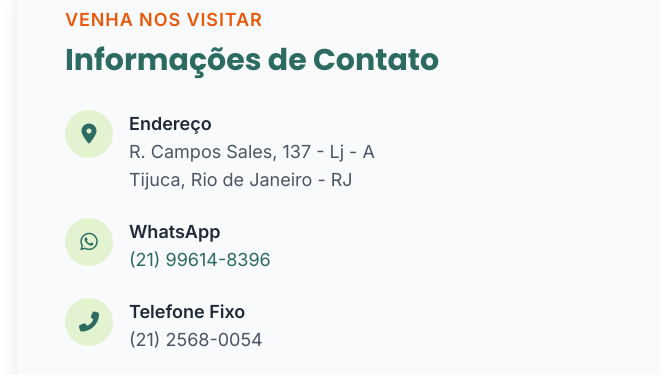
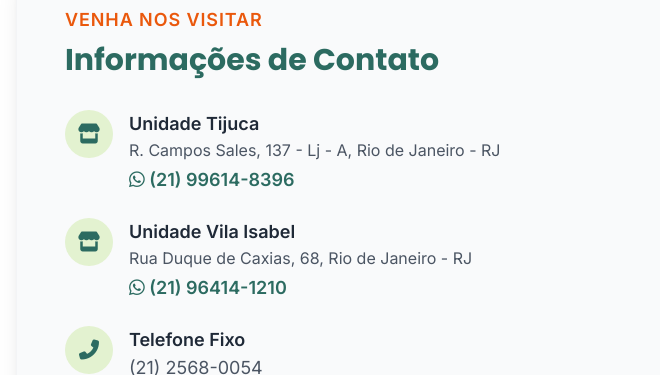
Before and after one commit to diegoh86/petshop-e-o-bicho, a plain HTML site: page index.html in a window 1280 px wide. Shown: the part 2619-2994 px from the top of the page, 0-660 px from the left. Drawn offline with nearby package versions, Linux system fonts and the light colour scheme.

Commit message:
Update contact info with both units

```diff
--- a/index.html
+++ b/index.html
@@ -222,22 +222,27 @@
                     <h3 class="text-3xl font-heading font-bold text-brand-dark mb-8">Informações de Contato</h3>
 
                     <div class="space-y-6 text-lg">
+                        <!-- Unidade Tijuca -->
                         <div class="flex items-start gap-4">
                             <div class="w-12 h-12 bg-brand-light bg-opacity-30 text-brand-dark rounded-full flex items-center justify-center shrink-0">
-                                <i class="fas fa-map-marker-alt text-xl"></i>
+                                <i class="fas fa-store text-xl"></i>
                             </div>
                             <div>
-                                <h4 class="font-bold text-gray-800">Endereço</h4>
-                                <p class="text-gray-600">R. Campos Sales, 137 - Lj - A<br>Tijuca, Rio de Janeiro - RJ</p>
+                                <h4 class="font-bold text-gray-800">Unidade Tijuca</h4>
+                                <p class="text-gray-600 text-base">R. Campos Sales, 137 - Lj - A, Rio de Janeiro - RJ</p>
+                                <a href="https://wa.me/5521996148396" target="_blank" class="text-brand-dark hover:text-brand-orange transition font-semibold block mt-1"><i class="fab fa-whatsapp"></i> (21) 99614-8396</a>
                             </div>
                         </div>
+
+                        <!-- Unidade Vila Isabel -->
                         <div class="flex items-start gap-4">
                             <div class="w-12 h-12 bg-brand-light bg-opacity-30 text-brand-dark rounded-full flex items-center justify-center shrink-0">
-                                <i class="fab fa-whatsapp text-xl"></i>
+                                <i class="fas fa-store text-xl"></i>
                             </div>
                             <div>
-                                <h4 class="font-bold text-gray-800">WhatsApp</h4>
-                                <a href="https://wa.me/5521996148396" target="_blank" class="text-brand-dark hover:text-brand-orange transition">(21) 99614-8396</a>
+                                <h4 class="font-bold text-gray-800">Unidade Vila Isabel</h4>
+                                <p class="text-gray-600 text-base">Rua Duque de Caxias, 68, Rio de Janeiro - RJ</p>
+                                <a href="https://wa.me/5521964141210" target="_blank" class="text-brand-dark hover:text-brand-orange transition font-semibold block mt-1"><i class="fab fa-whatsapp"></i> (21) 96414-1210</a>
                             </div>
                         </div>
                         <div class="flex items-start gap-4">
```
